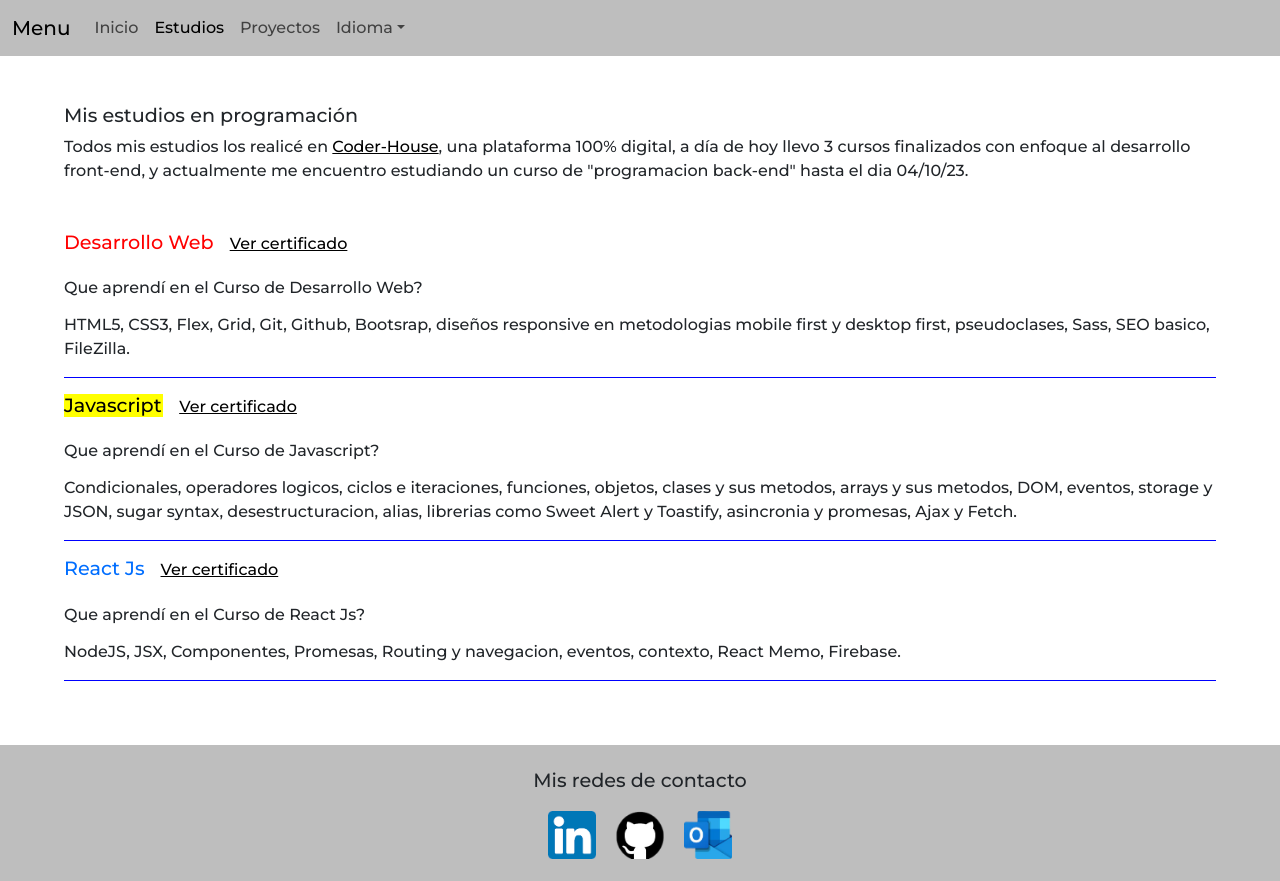
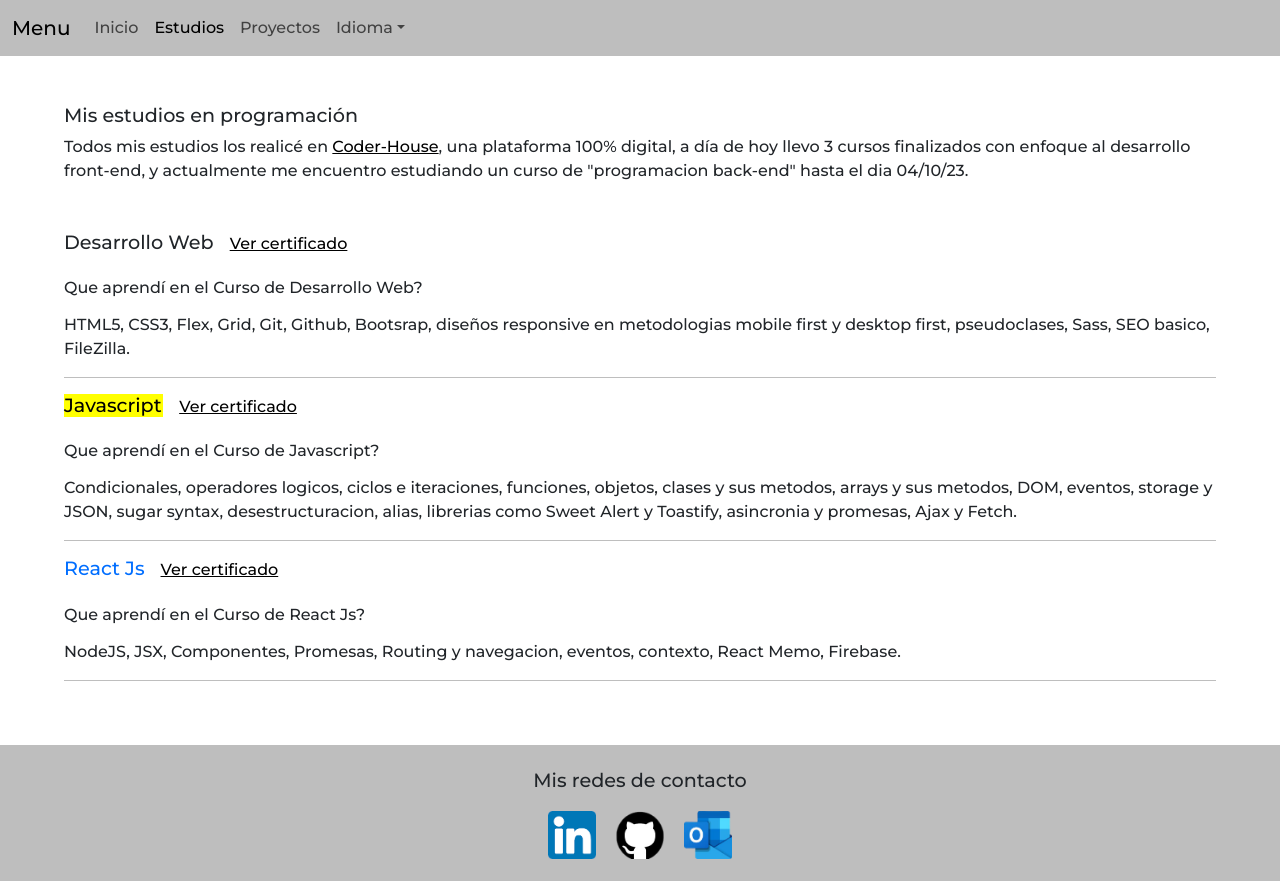
Before and after one commit to RodrigoEzequielVazquez/portfolio-Rodrigo-Vazquez, a React (Create React App) app: page /certificaciones in a window 1280 px wide. Built offline with nearby package versions, Linux system fonts and the light colour scheme.

Commit message:
cambio de estilos de los estudios

```diff
--- a/src/estilos/main.scss
+++ b/src/estilos/main.scss
@@ -40,16 +40,13 @@
             height: 12rem;
             border-radius: 50%;
             padding: 0.5rem;
-            background-color: rgb(190, 190, 190);
+            background-color: rgb(222, 110, 110);
         }
 
         h2 {
             font-size: 1rem;
             margin: 0.5rem;
             border-bottom: 1px solid rgb(190, 190, 190);
-
-
-
         }
 
         p {
@@ -81,8 +78,6 @@
                 height: 3.5rem;
             }
         }
-
-
     }
 
     #contenedorHabilidades {
@@ -179,7 +174,7 @@
         padding-top: 2rem;
 
         .curso {
-            border-bottom: 1px solid blue;
+            border-bottom: 1px solid rgb(190, 190, 190);
             margin-bottom: 1rem;
 
             #nombreCurso {
@@ -193,12 +188,17 @@
 
                 }
 
-                #desarrolloWeb {
+                #desarrolloweb {
                     color: red;
                 }
 
                 #js {
                     width: 6.2rem;
+                    background-color: yellow;
+                    color: black;
+                }
+                #backend {
+                    width: 8.1rem;
                     background-color: yellow;
                     color: black;
                 }
@@ -270,7 +270,6 @@
                     }
                 }
 
-
             }
         }
 
@@ -291,8 +290,6 @@
         }
 
     }
-
-
 }
 
 #contenedorFooter {
@@ -324,10 +321,7 @@
             }
 
         }
-
-
     }
-
 }
 
 @media screen and (min-width: (500px)) {
```
